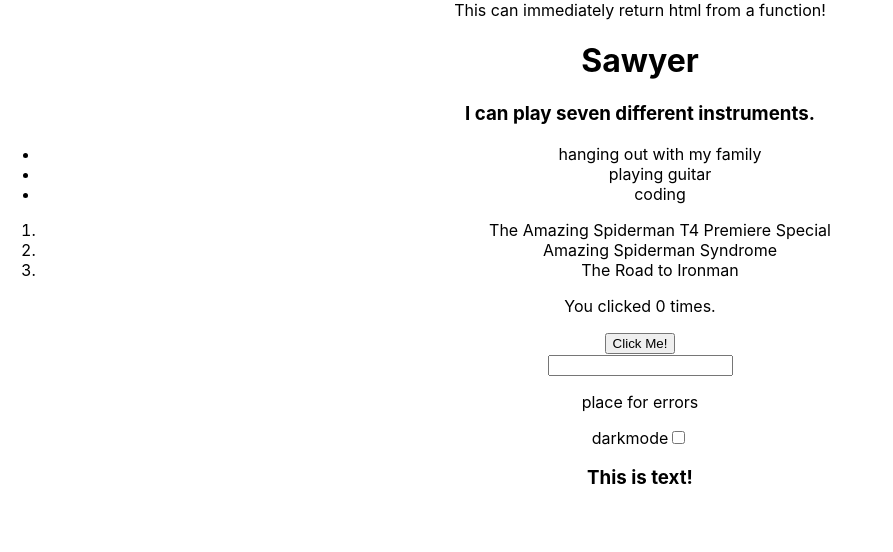
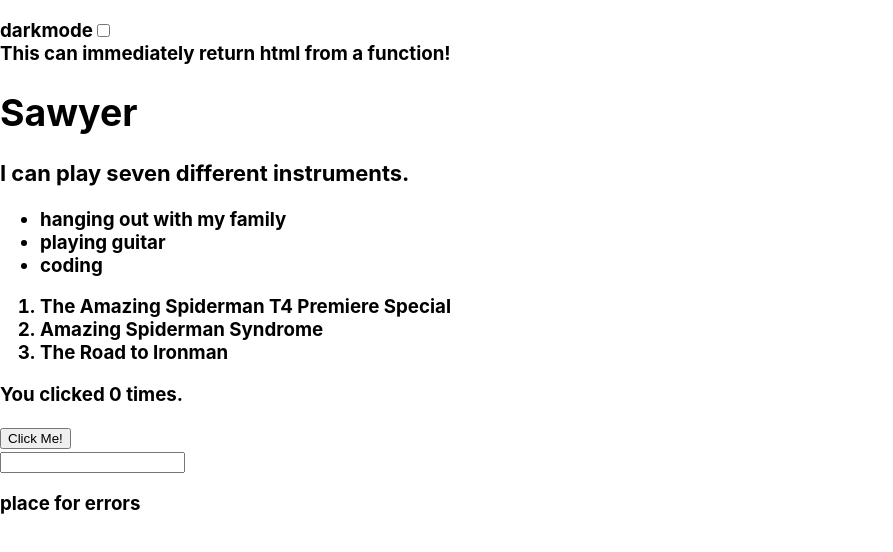
Before and after one commit to Number279/firstreactproject, a React (Create React App) app: page / in a window 1280 px wide. Shown: the top 552 px of the page, without its empty margins (0-893 px from the left). Built offline with nearby package versions, Linux system fonts and the light colour scheme.

Commit message:
Added Layout Component, Implemented Dark Mode

```diff
--- a/src/App.css
+++ b/src/App.css
@@ -36,3 +36,11 @@
     transform: rotate(360deg);
   }
 }
+
+.dark-Mode {
+  background-color: black;
+}
+
+.darkText {
+  color: white
+}
--- a/src/App.js
+++ b/src/App.js
@@ -1,30 +1,13 @@
-import logo from './logo.svg';
-import './App.css';
-import MyComponent from './MyComponent.js';
-import Name from './Name';
-import FunFact from './FunFact';
-import ThingsILike from './ThingsILike.js';
-import Top5Movies from './Top5Movies';
-import DynamicText from './DynamicText';
-import Example from './Example'
-import DarkMode from './DarkMode'
+import "./App.css";
+import Layout from "./Layout";
 //created components are imported as jsx elements, effectively html elements
 
 //const x = 4;
 //almost always declare variables in React with const
 function App() {
   return (
-    <div className="App">
-      <MyComponent />
-      <Name customName="Sawyer"/>
-      <FunFact />
-      <ThingsILike />
-      <Top5Movies/>
-      <Example />
-      <DynamicText />
-      <DarkMode />
-
-
+    <div>
+      <Layout />
     </div>
   );
 }
--- a/src/DarkMode.js
+++ b/src/DarkMode.js
@@ -1,5 +1,5 @@
 import React, { useEffect, useState } from 'react';
-import './DarkMode.css';
+import './App.css';
 
 const DarkMode = () => {
 const [darkMode, setDarkMode] = useState(false)
--- /dev/null
+++ b/src/Layout.js
@@ -0,0 +1,45 @@
+import logo from './logo.svg';
+import React, { useEffect, useState } from 'react';
+import './App.css';
+import MyComponent from './MyComponent.js';
+import Name from './Name';
+import FunFact from './FunFact';
+import ThingsILike from './ThingsILike.js';
+import Top5Movies from './Top5Movies';
+import DynamicText from './DynamicText';
+import Example from './Example'
+//created components are imported as jsx elements, effectively html elements
+
+const Layout = () => {
+    const [darkMode, setDarkMode] = useState(false)
+
+    useEffect(() => {
+        console.log("You enabled dark mode.");
+    });
+
+    const handleCheckboxChange = () => setDarkMode((prev) => !prev)
+  return (
+    <div className={darkMode ? "dark-Mode" : ""}>
+    <h3 className={darkMode ? "darkText" : ""}>
+    <label htmlFor="darkMode">darkmode</label>
+    <input
+        name="darkMode"
+        type="checkbox"
+        checked={darkMode}
+        onChange={handleCheckboxChange}
+        />
+
+      <MyComponent />
+      <Name customName="Sawyer"/>
+      <FunFact />
+      <ThingsILike />
+      <Top5Movies/>
+      <Example />
+      <DynamicText />
+      </h3>
+      </div>
+  );
+}
+
+
+export default Layout;
```
Also changed, not shown: 1 other file (tests, documents, lock files or other folders).
